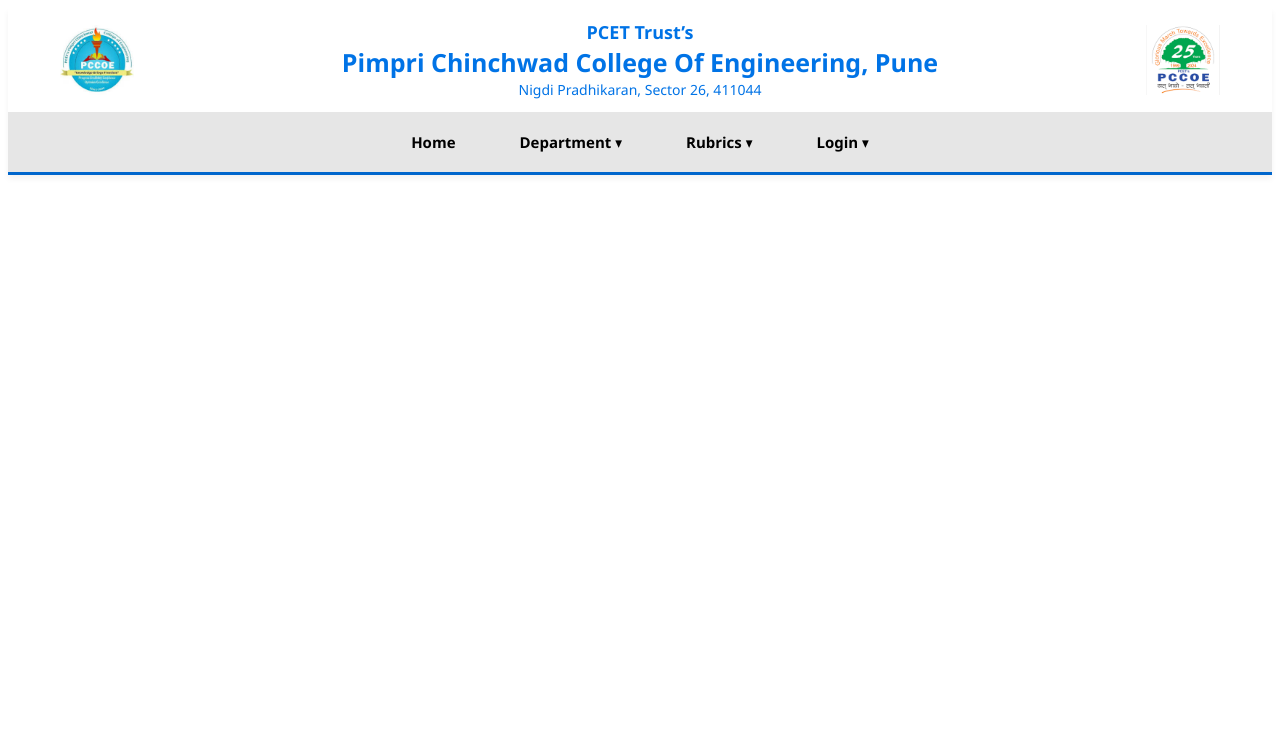
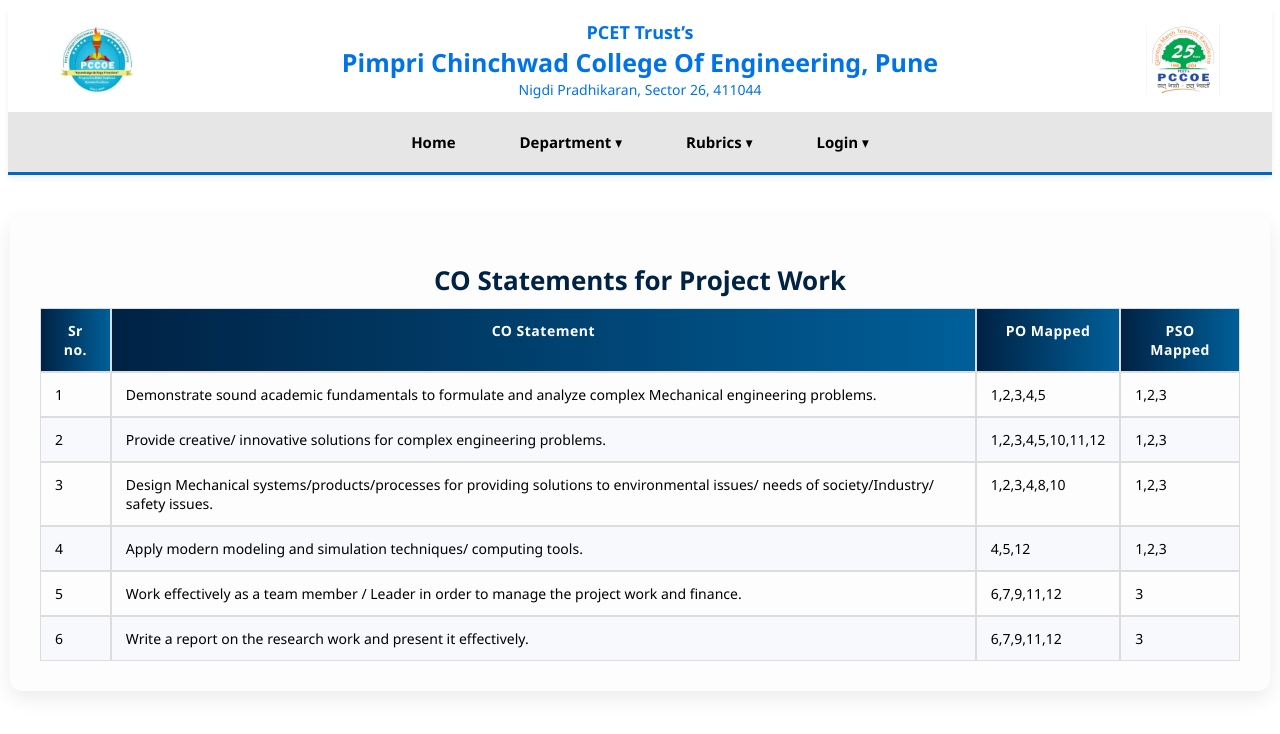
Before and after one commit to PradnyaKulkarni2005/ProjectDiary, a React (Vite) app: page /mechanical in a window 1280 px wide. Shown: the top 734 px of the page. Built offline with nearby package versions, Linux system fonts and the light colour scheme.

Commit message:
Add CO page on main branch

```diff
--- a/src/App.jsx
+++ b/src/App.jsx
@@ -6,6 +6,7 @@
 import Rubric2 from './pages/Rubric2';
 import Rubric3 from './pages/Rubric3';
 import Rubric4 from './pages/Rubric4';
+import COProjectTable from './pages/COProjectTable';
 
 function App() {
   return (
@@ -18,6 +19,8 @@
         <Route path="/rubrics2" element={<Rubric2 />} />
         <Route path="/rubrics3" element={<Rubric3 />} />
         <Route path="/rubrics4" element={<Rubric4 />} />
+        <Route path="/mechanical" element={<COProjectTable />} />
+
 
 
       </Routes>
--- a/src/components/Navbar.jsx
+++ b/src/components/Navbar.jsx
@@ -118,7 +118,7 @@
               <a href="#">Computer Science</a>
               <a href="#">Information Technology</a>
               <a href="#">Civil</a>
-              <a href="#">Mechanical</a>
+              <Link to="/mechanical">Mechanical</Link>
               <a href="#">AIML</a>
               <a href="#">CS Regional</a>
             </div>
--- /dev/null
+++ b/src/pages/COProjectTable.jsx
@@ -0,0 +1,77 @@
+import React from "react";
+import "./RubricTable.css"; // Reusing existing CSS
+
+export default function COProjectTable() {
+  const data = [
+    {
+      id: 1,
+      statement:
+        "Demonstrate sound academic fundamentals to formulate and analyze complex Mechanical engineering problems.",
+      po: "1,2,3,4,5",
+      pso: "1,2,3",
+    },
+    {
+      id: 2,
+      statement:
+        "Provide creative/ innovative solutions for complex engineering problems.",
+      po: "1,2,3,4,5,10,11,12",
+      pso: "1,2,3",
+    },
+    {
+      id: 3,
+      statement:
+        "Design Mechanical systems/products/processes for providing solutions to environmental issues/ needs of society/Industry/ safety issues.",
+      po: "1,2,3,4,8,10",
+      pso: "1,2,3",
+    },
+    {
+      id: 4,
+      statement:
+        "Apply modern modeling and simulation techniques/ computing tools.",
+      po: "4,5,12",
+      pso: "1,2,3",
+    },
+    {
+      id: 5,
+      statement:
+        "Work effectively as a team member / Leader in order to manage the project work and finance.",
+      po: "6,7,9,11,12",
+      pso: "3",
+    },
+    {
+      id: 6,
+      statement:
+        "Write a report on the research work and present it effectively.",
+      po: "6,7,9,11,12",
+      pso: "3",
+    },
+  ];
+
+  return (
+    <div className="rubric-container">
+      <h1>CO Statements for Project Work</h1>
+      <div className="table-wrapper">
+        <table className="rubric-table">
+          <thead>
+            <tr>
+              <th>Sr no.</th>
+              <th>CO Statement</th>
+              <th>PO Mapped</th>
+              <th>PSO Mapped</th>
+            </tr>
+          </thead>
+          <tbody>
+            {data.map((row) => (
+              <tr key={row.id}>
+                <td>{row.id}</td>
+                <td>{row.statement}</td>
+                <td>{row.po}</td>
+                <td>{row.pso}</td>
+              </tr>
+            ))}
+          </tbody>
+        </table>
+      </div>
+    </div>
+  );
+}
--- /dev/null
+++ b/src/pages/COTable.css
@@ -0,0 +1,50 @@
+.rubric-container {
+  max-width: 1200px;
+  margin: 30px auto;
+  padding: 20px;
+  background-color: #ffffff;
+  border-radius: 8px;
+  box-shadow: 0 2px 8px rgba(0, 0, 0, 0.1);
+  font-family: Arial, sans-serif;
+}
+
+.rubric-container h1 {
+  text-align: center;
+  font-size: 24px;
+  margin-bottom: 5px;
+  font-weight: bold;
+}
+
+.rubric-container p {
+  text-align: center;
+  font-weight: bold;
+  margin-bottom: 20px;
+}
+
+.table-wrapper {
+  overflow-x: auto;
+}
+
+.rubric-table {
+  width: 100%;
+  border-collapse: collapse;
+  font-size: 14px;
+}
+
+.rubric-table th,
+.rubric-table td {
+  border: 1px solid #ccc;
+  padding: 10px;
+  vertical-align: top;
+}
+
+.rubric-table th {
+  background: linear-gradient(to right, #003366, #0055aa);
+  color: white;
+  text-align: center;
+
+}
+
+.rubric-table tr:hover {
+  background-color: #f9f9f9;
+}
```
